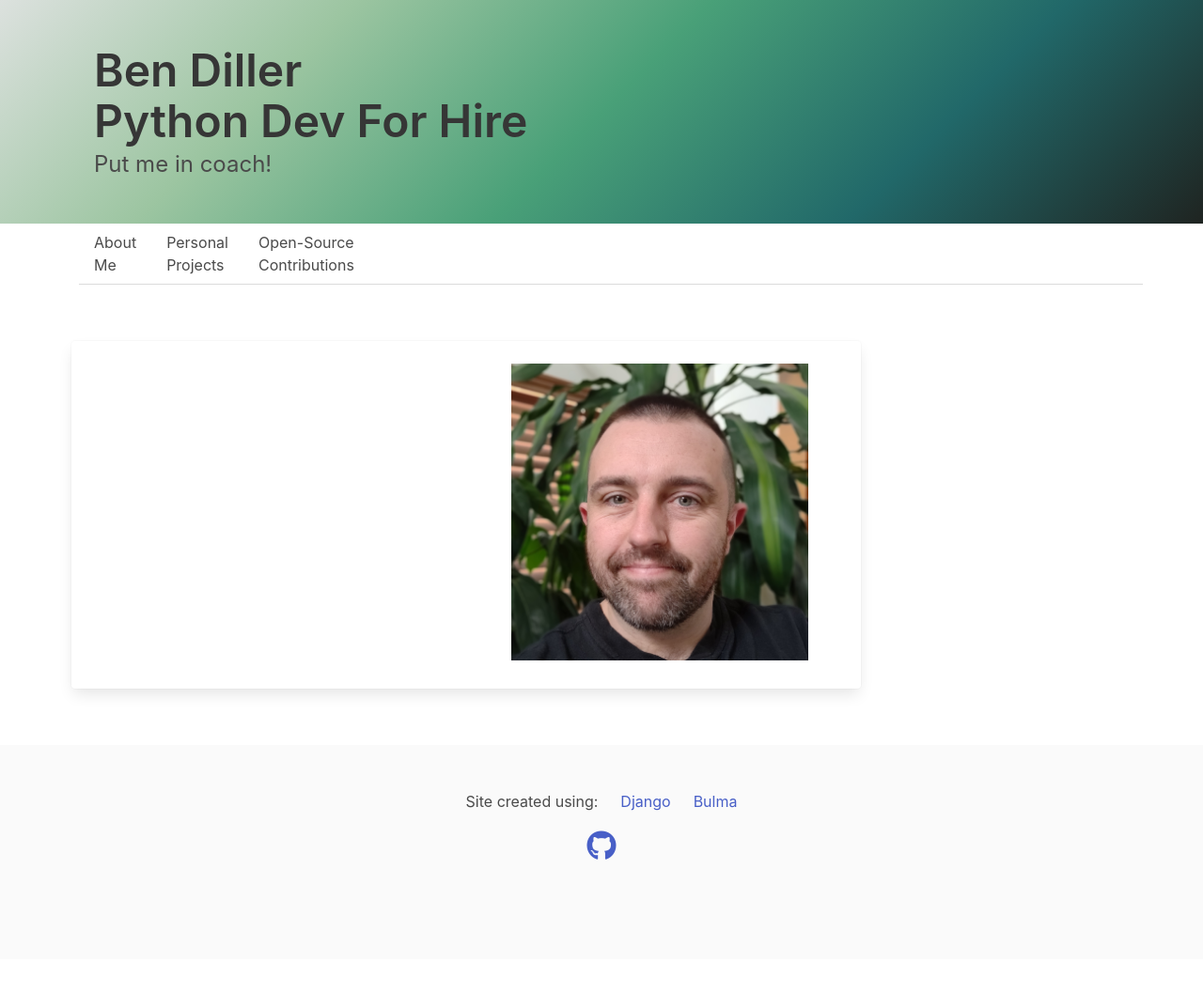
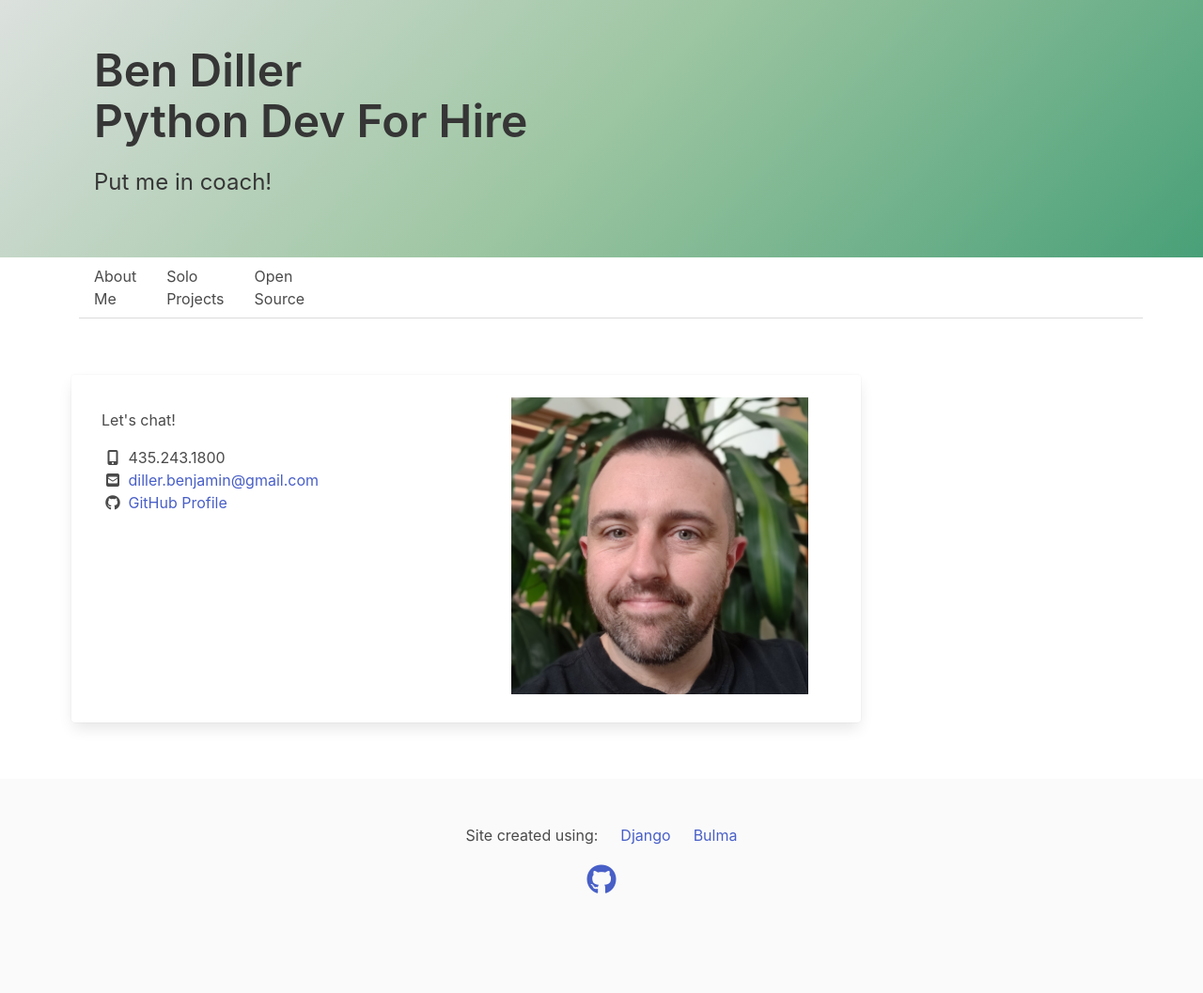
Before and after one commit to bendiller/portfolio, a Django app: page /tag/1 in a window 1280 px wide. Shown: the whole page at 94% size. Before the commit the page ends 915 px from the top, so only its background shows below. Run offline with Django 3.2, Linux system fonts and the light colour scheme; data that the repository does not hold is empty; parts of the project's set-up code (start-up, migrations or seed data) failed here and were passed over; some libraries are stand-ins or nearby versions.

Commit message:
Add contact information, visual improvements

```diff
--- a/brd_site/portfolio/static/portfolio/override.css
+++ b/brd_site/portfolio/static/portfolio/override.css
@@ -1,3 +1,3 @@
 section.hero {
-    background-image: linear-gradient(-45deg, #1F2421, #216869, #49A078, #9CC5A1, #DCE1DE );
+    background-image: linear-gradient(-45deg, #49A078, #9CC5A1, #DCE1DE );
 }
--- a/brd_site/portfolio/static/portfolio/tabs.js
+++ b/brd_site/portfolio/static/portfolio/tabs.js
@@ -1,9 +1,6 @@
-console.log("Here?");
 tabId = document.currentScript.getAttribute('tabId');
 activateTab(tabId);
 function activateTab(tabId) {
-    console.log("When is this running")
-    console.log(tabId)
     // Deactivate tabs:
     tabs = document.getElementsByClassName("tab");
     var i;
--- a/brd_site/portfolio/templates/portfolio/base.html
+++ b/brd_site/portfolio/templates/portfolio/base.html
@@ -15,7 +15,9 @@
       <a href="{% url 'index' %}">
       <div class="container" style="padding-left: 36px">
         <h1 class="title is-1 is-size-3-mobile">Ben Diller<br>Python Dev For Hire</h1>
-        <h4 class="subtitle is-4 is-size-5-mobile">Put me in coach!</h4>
+        <div class="content">
+          <h4 class="subtitle is-4 is-size-5-mobile has-text-weight-normal">Put me in coach!</h4>
+        </div>
       </div>
       </a>
     </div>
--- a/brd_site/portfolio/templates/portfolio/index.html
+++ b/brd_site/portfolio/templates/portfolio/index.html
@@ -12,6 +12,21 @@
                 <p class="title is-3">{{ about_me_title }}</p>
                 <p class="subtitle is-italic is-size-6 has-text-grey">{{ about_me_subtitle }}</p>
                 <p class="is-size-6">{{ about_me_content }}</p>
+                <p class="is-size-6">Let's chat!</p>
+                <div class="list">
+                  <div class="list-item">
+                    <span class="icon"><i class="fas fa-mobile-alt" alt="Mobile Phone Number"></i></span>
+                    <span>435.243.1800</span>
+                  </div>
+                  <div class="list-item">
+                    <span class="icon"><i class="fas fa-envelope-square" alt="Email Address"></i></span>
+                    <span><a href="mailto:diller.benjamin@gmail.com">diller.benjamin@gmail.com</a></span>
+                  </div>
+                  <div class="list-item">
+                    <span class="icon"><i class="fab fa-github" alt="GitHub Profile"></i></span>
+                    <span><a href="https://github.com/bendiller">GitHub Profile</a></span>
+                  </div>
+                </div>
               </div>
               <div class="column">
                 <figure>
--- a/brd_site/portfolio/templates/portfolio/tabs.html
+++ b/brd_site/portfolio/templates/portfolio/tabs.html
@@ -4,18 +4,22 @@
   <div class="tabs" style="padding-left: 20px">
     <ul>
       <li class="tab" id="about-tab"> {# Needs to be dynamically set! #}
-        <a href="{% url 'index' %}">About<br>Me</a>
+        <a href="{% url 'index' %}" class="is-size-7-mobile">About<br>Me</a>
       </li>
       <li class="tab" id="pers-proj-tab">
-        <a href="{% url 'projects' 'Personal' %}">Personal<br>Projects</a>
+        <a href="{% url 'projects' 'Personal' %}" class="is-size-7-mobile">Solo<br>Projects</a>
       </li>
       <li class="tab" id="os-proj-tab">
-        <a href="{% url 'projects' 'OpenSource' %}">Open-Source<br>Contributions</a>
+        <a href="{% url 'projects' 'OpenSource' %}" class="is-size-7-mobile">Open<br>Source</a>
       </li>
       {% if tag %}
-      <li class="is-active"><a>Tech. tag:<br>{{ tag }}</a></li>
+      <li class="tab" id="{{ tab_id }}">
+        <a class="is-size-7-mobile">Tech. tag:<br>{{ tag }}</a>
+      </li>
       {% elif project %}
-      <li id="tab-detail" class="is-active"><a>Project Details:<br>{{ project.name }}</a></li>
+      <li class="tab" id="{{ tab_id }}">
+        <a class="is-size-7-mobile">Project Details:<br>{{ project.name }}</a>
+      </li>
       {% endif %}
     </ul>
   </div>
--- a/brd_site/portfolio/views.py
+++ b/brd_site/portfolio/views.py
@@ -20,7 +20,7 @@
         try:
             context['projects'] = TechTag.objects.get(name=tag).projects.all()
             context['tag'] = tag
-            context['tab_id'] = ''
+            context['tab_id'] = 'tech-tab'
         except TechTag.DoesNotExist:
             context['bad_tag'] = tag
             return render(request, 'portfolio/index.html', context={'bad_tag': tag})
@@ -38,7 +38,9 @@
 def detail(request, name):
     """Detailed information about projects"""
     try:
-        context = {'project': Project.objects.get(name=name)}
+        context = {'project': Project.objects.get(name=name),
+                   'tab_id': 'detail-tab'}
     except Project.DoesNotExist:
-        context = {'bad_name': name}
+        context = {'bad_name': name,
+                   'tab_id': 'detail-tab'}
     return render(request, 'portfolio/detail.html', context)
```
Also changed, not shown: brd_site/portfolio/templates/portfolio/card.html (+10 -12 lines).
